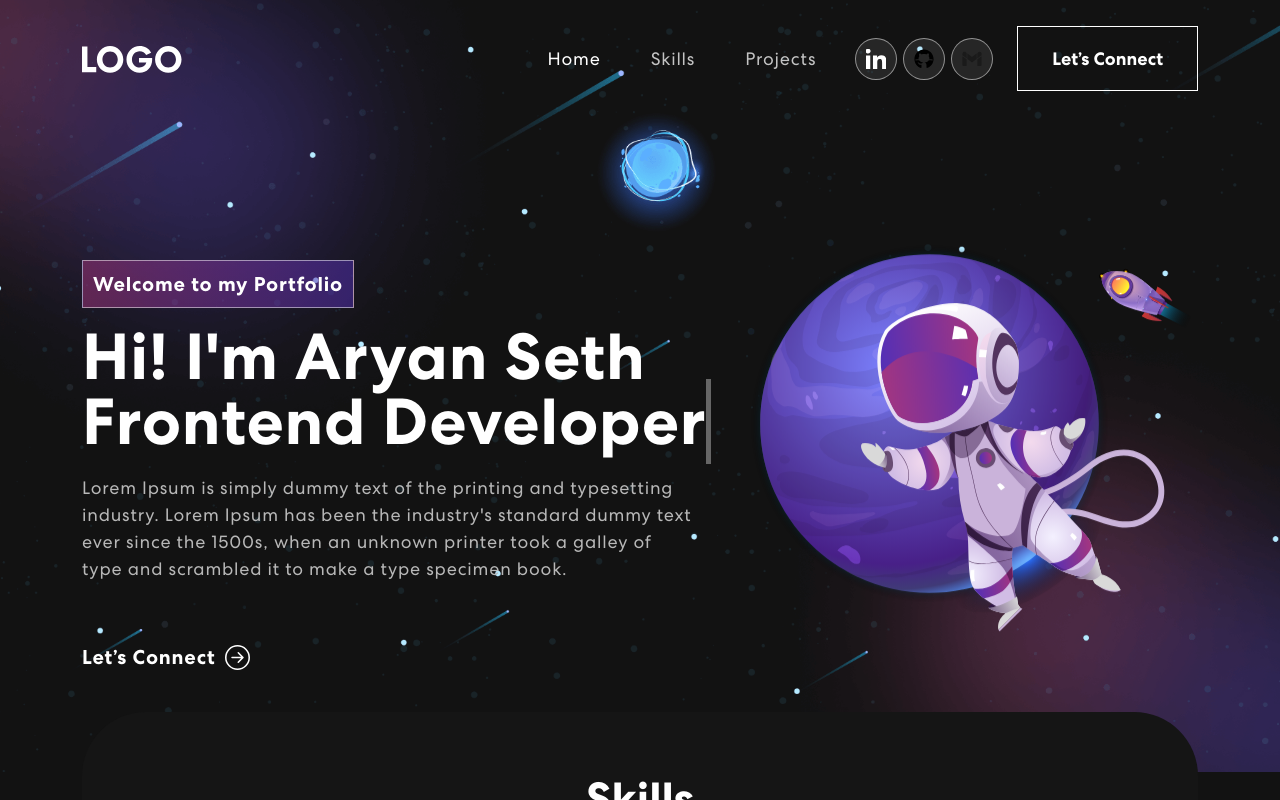
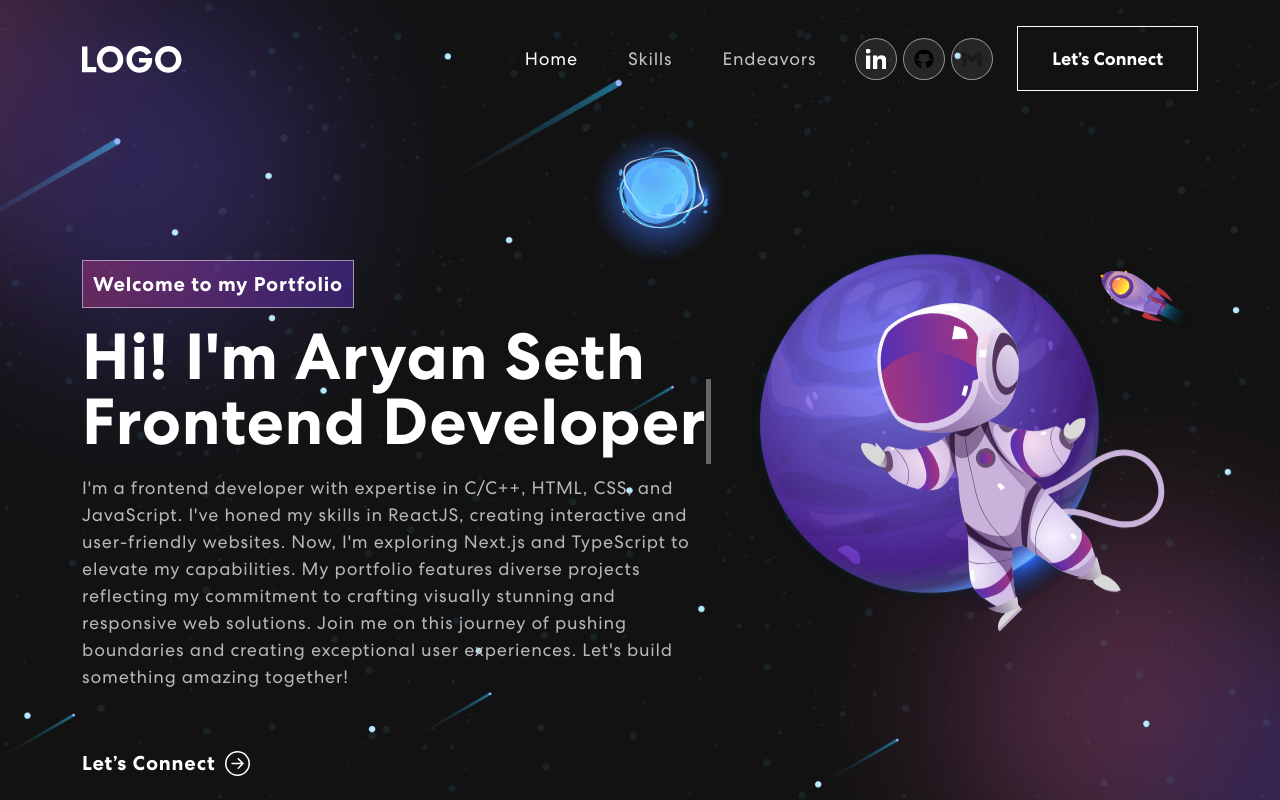
Before and after one commit to aryan-prog/personal-portfolio-website, a React (Create React App) app: page / in a window 1280 px wide. Shown: the top 800 px of the page. Built offline with nearby package versions, Linux system fonts and the light colour scheme.

Commit message:
content update

```diff
--- a/src/App.css
+++ b/src/App.css
@@ -266,22 +266,23 @@ nav.navbar .navbar-toggler[aria-expanded="true"] .navbar-toggler-icon {
   line-height: 1.5em;
   width: 96%;
 }
-.banner button {
+.banner a {
   color: #fff;
   font-weight: 700;
   font-size: 20px;
   margin-top: 60px;
   letter-spacing: 0.8px;
   display: flex;
+  text-decoration: none;
   align-items: center;
 }
-.banner button svg {
+.banner a svg {
   font-size: 25px;
   margin-left: 10px;
   transition: 0.3s ease-in-out;
   line-height: 1;
 }
-.banner button:hover svg {
+.banner a:hover svg {
   margin-left: 25px;
 }
 .banner img {
--- a/src/components/Banner.js
+++ b/src/components/Banner.js
@@ -53,8 +53,8 @@ export const Banner = () => {
               <div className="animate__animated animate__fadeIn">
                 <span className="tagline">Welcome to my Portfolio</span>
                 <h1>{`Hi! I'm Aryan Seth`} <span className="txt-rotate" dataPeriod="1000" data-rotate='[ "Frontend Developer", "Software Engineer"]'><span className="wrap">{text}</span></span></h1>
-                  <p>Lorem Ipsum is simply dummy text of the printing and typesetting industry. Lorem Ipsum has been the industry's standard dummy text ever since the 1500s, when an unknown printer took a galley of type and scrambled it to make a type specimen book.</p>
-                  <button onClick={() => console.log('connect')}>Let’s Connect <ArrowRightCircle size={25} /></button>
+                  <p>I'm a frontend developer with expertise in C/C++, HTML, CSS, and JavaScript. I've honed my skills in ReactJS, creating interactive and user-friendly websites. Now, I'm exploring Next.js and TypeScript to elevate my capabilities. My portfolio features diverse projects reflecting my commitment to crafting visually stunning and responsive web solutions. Join me on this journey of pushing boundaries and creating exceptional user experiences. Let's build something amazing together!</p>
+                  <a href="https://twitter.com/Seth_Sahab3" target='_blank' rel='noopener noreferrer'> Let’s Connect <ArrowRightCircle size={25} /></a>
               </div>
           </Col>
           <Col xs={12} md={6} xl={5}>
--- a/src/components/Footer.js
+++ b/src/components/Footer.js
@@ -1,5 +1,4 @@
 import { Container, Row, Col } from "react-bootstrap";
-// import { MailchimpForm } from "./MailchimpForm";
 import logo from "../assets/img/logo.svg";
 import linkedin from "../assets/img/linkedin.svg";
 import github from "../assets/img/github.svg";
--- a/src/components/NavBar.js
+++ b/src/components/NavBar.js
@@ -4,7 +4,6 @@ import logo from '../assets/img/logo.svg';
 import linkedin from '../assets/img/linkedin.svg';
 import github from '../assets/img/github.svg';
 import mail from '../assets/img/mail.svg';
-// import {BrowserRouter as Router} from "react-router-dom";
 
 export const NavBar = () => {
 
@@ -42,7 +41,7 @@ export const NavBar = () => {
             <Nav className="ms-auto">
               <Nav.Link href="#home" className={activeLink === 'home' ? 'active navbar-link' : 'navbar-link'} onClick={() => onUpdateActiveLink('home')}>Home</Nav.Link>
               <Nav.Link href="#skills" className={activeLink === 'skills' ? 'active navbar-link' : 'navbar-link'} onClick={() => onUpdateActiveLink('skills')}>Skills</Nav.Link>
-              <Nav.Link href="#projects" className={activeLink === 'projects' ? 'active navbar-link' : 'navbar-link'} onClick={() => onUpdateActiveLink('projects')}>Projects</Nav.Link>
+              <Nav.Link href="#endeavors" className={activeLink === 'projects' ? 'active navbar-link' : 'navbar-link'} onClick={() => onUpdateActiveLink('projects')}>Endeavors</Nav.Link>
             </Nav>
             <span className="navbar-text">
               <div className="social-icon">
--- a/src/components/Projects.js
+++ b/src/components/Projects.js
@@ -41,7 +41,7 @@ export const Projects = () => {
   ];
 
   return (
-    <section className="project" id="projects">
+    <section className="project" id="endeavors">
       <Container>
         <Row>
           <Col size={12}>
--- a/src/components/Skills.js
+++ b/src/components/Skills.js
@@ -59,6 +59,10 @@ export const Skills = () => {
                                 <img src={meter1} alt="skill4" />
                                 <h5>C/C++</h5>
                             </div>
+                            <div className="item">
+                                <img src={meter2} alt="skill2" />
+                                <h5>Bootstrap</h5>
+                            </div>
                         </Carousel>
                     </div>
                 </div>
```
Also changed, not shown: 1 other file (tests, documents, lock files or other folders).
